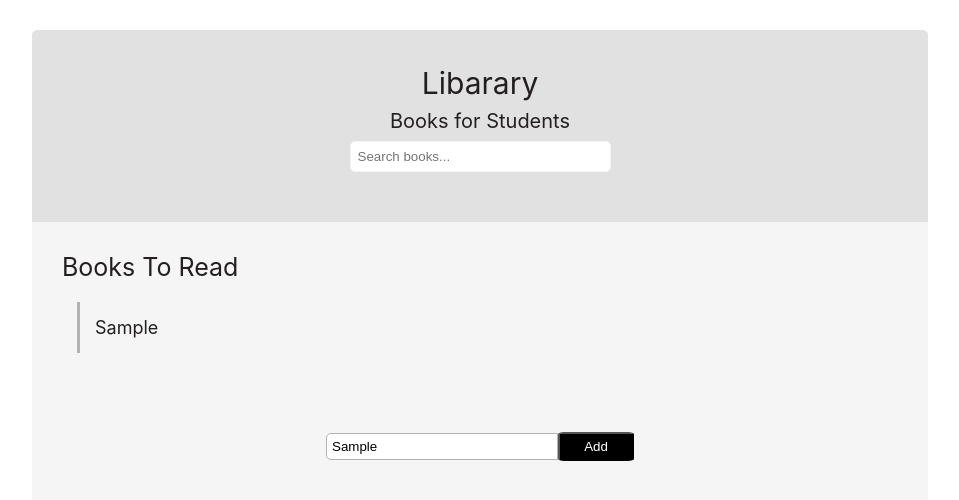
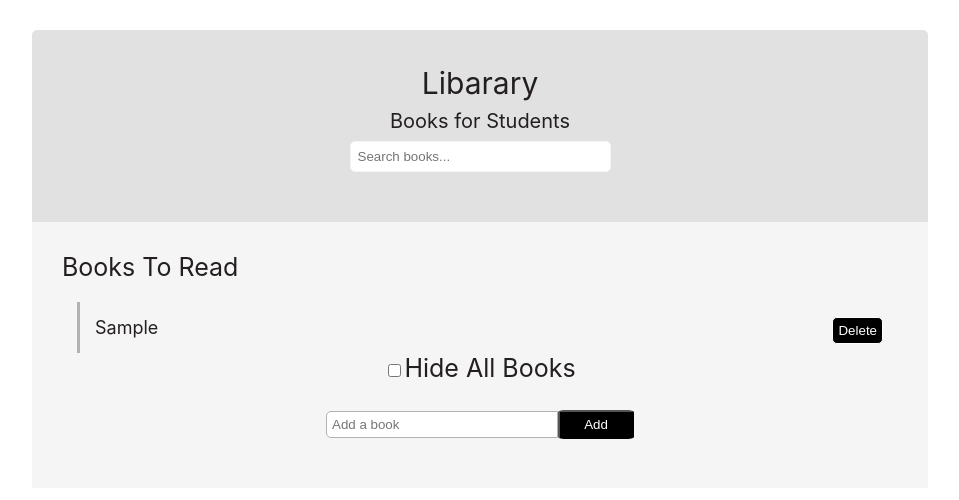
Before and after one commit to gag2001/Library, a React (Create React App) app: page / in a window 1280 px wide. Both pictures are taken after typing "Sample" into the empty fields and a click on the button "Add". Shown: the top 500 px of the page, without its empty margins (160-1119 px from the left). Built offline with nearby package versions, Linux system fonts and the light colour scheme.

Commit message:
added more functionality

```diff
--- a/src/Components/Header/index.css
+++ b/src/Components/Header/index.css
@@ -32,7 +32,7 @@
 }
 
 .header-content2 input{
-    margin-top: 80px;
+
     margin-bottom: 20px;
     padding: 5px;
 }
@@ -65,6 +65,7 @@
     border: 1px solid rgb(178, 178, 178);
     border-top-left-radius: 5px ;
     border-bottom-left-radius: 5px ;
+
 }
 
 .button2{
@@ -73,3 +74,12 @@
     color: white;
     border-radius: 8%;
 }
+
+
+.buttonss{
+    float: right;
+    background-color: black;
+    color: white;
+    border: 1px solid white;
+    border-radius: 5px;
+}
--- a/src/Components/Header/index.js
+++ b/src/Components/Header/index.js
@@ -1,46 +1,57 @@
 import React from 'react';
+import {useState} from 'react';
 import "./index.css";
 import { Flex } from 'antd';
 
-class Header extends React.Component{
-    constructor(){
-        super();
-        this.state = {
-            bookName : "",
-            added : 0,
-            hide : false,
-        }
-    };
+const Header = () => {
 
-   handleEvent = (e) => {
-      const {name,value} = e.target;
-      this.setState({
-         [name] : value
-      });
-      console.log(this.state);
+    const [bookName,changeBook] = useState("");
+    const [books,addBooks] = useState([]);
+    const [filteredBooks, setFilteredBooks] = useState([]);
+    const [hide,changeHide] = useState(true);
+
+  const  handleEvent = (e) => {
+      changeBook(e.target.value);
 
 
    };
 
-   addChild = (e) => {
+   const addChild = (e) => {
       e.preventDefault();
-      let value = this.state.bookName;
-      let p = document.createElement('p');
-      p.innerHTML = value;
-      document.getElementById('content').appendChild(p);
-      this.setState({added: this.state.added + 1})
-
+      addBooks([...books,bookName]);
+      setFilteredBooks([...books,bookName]);
+      changeBook("");
 
 
    };
 
-   hideContent = () =>{
-      this.setState({
-           hide : !this.state.hide
-      })
+
+
+
+   const hideContent = () =>{
+       changeHide(!hide)
+   };
+
+
+   const deleteBook = (i) => {
+      addBooks(books.filter((book,index) => index !== i));
    }
 
-    render(){
+
+   const searchBooks = (event) => {
+         event.preventDefault();
+         const query = event.target.value;
+         if (query) {
+             const results = books.filter(book => book.includes(query));
+             setFilteredBooks(results);
+         } else {
+             setFilteredBooks(books);
+         }
+
+   }
+
+
+
 
        return (
         <div className='header'>
@@ -49,8 +60,8 @@
                <p style={{marginTop:'20px',fontSize:'30px'}}>Libarary</p>
                <p>Books for Students</p>
 
-               <form>
-                 <input type='text' placeholder='Search books...'></input>
+               <form onSubmit={searchBooks}>
+                 <input type='text' placeholder='Search books...' onChange={searchBooks}></input>
                </form>
                </Flex>
 
@@ -60,22 +71,33 @@
                   <p>Books To Read</p>
 
 
-                  <div id='content' style={{fontSize:'18px'}}>
+                {hide && <div id='content' style={{fontSize:'18px'}}>
+                   {
+                     filteredBooks.map((book,i) => {
+                        return <p>{book} <button className='buttonss' onClick={()=> deleteBook(i)}>Delete</button></p>
+                     })
+                   }
 
-                 </div>
+                  </div>
+                  }
 
-
-                  <Flex justify='center'>
+                  <Flex vertical align='center' gap='small'>
+                  <div className='hidden'>
+                     <form>
+                     <input type="checkbox" onChange={hideContent}/><span>Hide All Books</span>
+                     </form>
+                  </div>
                   <form>
 
-                    <input type='text' name='bookName' placeholder='Add a book' onChange={this.handleEvent} className='input2'/><button onClick={this.addChild} className='button2'>Add</button>
+                     <input type='text' name='bookName' placeholder='Add a book' onChange={handleEvent} className='input2' value={bookName}/><button onClick={addChild} className='button2'>Add</button>
+
                   </form>
                   </Flex>
                </div>
         </div>
        )
     }
-};
+
 
 
 export default Header;
```
Also changed, not shown: src/App.css (line endings or trailing spaces).
